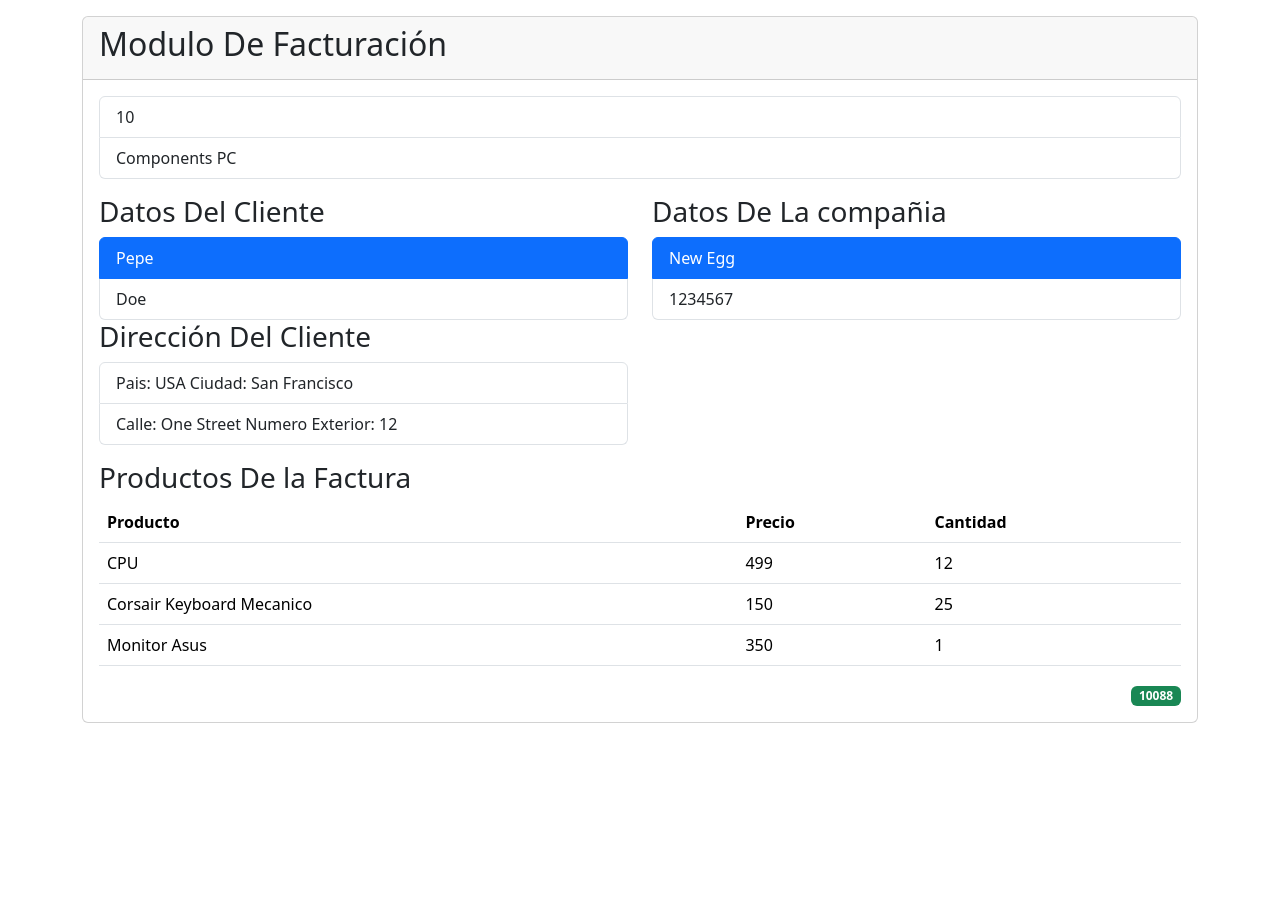
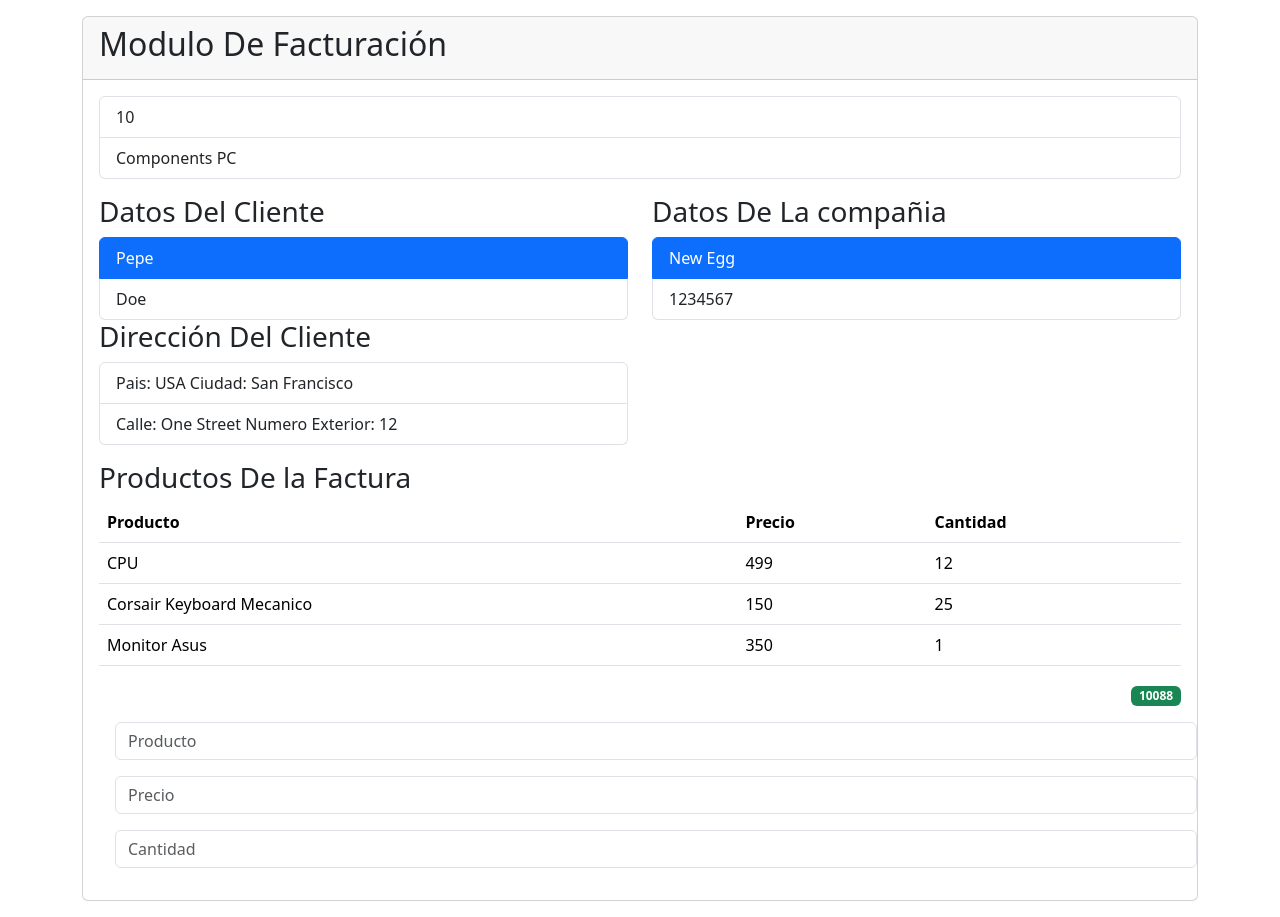
Before and after one commit to mazamorm1975/InvoiceApp, a React (Vite) app: page / in a window 1280 px wide. Before the commit the page ends 800 px from the top, so only its background shows below. Built offline with nearby package versions, Linux system fonts and the light colour scheme.

Commit message:
Modulo 62. Manejo de formularios para los items

```diff
--- a/src/InvoiceApp.jsx
+++ b/src/InvoiceApp.jsx
@@ -3,7 +3,7 @@ import { ClientView } from "./components/ClienteView";
 import { CompanyView } from "./components/CompanyView";
 import { InvoiceView } from "./components/InvoiceView";
 import { ListItemView } from "./components/ListItemView";
-import { TotalView} from "./components/TotalView";
+import { TotalView } from "./components/TotalView";
 
 export const InvoiceApp = () => {
   const { total, id, name, client, company, items } = getInvoice();
@@ -35,7 +35,38 @@ export const InvoiceApp = () => {
               </div>
             </div>
             <ListItemView title="Productos De la Factura" items={items} />
-            <TotalView total={total}/>
+            <TotalView total={total} />
+            <form>
+              <input
+                type="text"
+                name="product"
+                placeholder="Producto"
+                className="form-control m-3"
+                onChange={(event) => {
+                  console.log(event.target.value);
+                }}
+              />
+
+              <input
+                type="text m-3"
+                name="price"
+                placeholder="Precio"
+                className="form-control m-3"
+                onChange={(event) => {
+                  console.log(event.target.value);
+                }}
+              />
+
+              <input
+                type="text"
+                name="quantity"
+                placeholder="Cantidad"
+                className="form-control m-3"
+                onChange={(event) => {
+                  console.log(event.target.value);
+                }}
+              />
+            </form>
           </div>
         </div>
       </div>
```
Also changed, not shown: src/services/getInvoice.js (+8 -8 lines).
